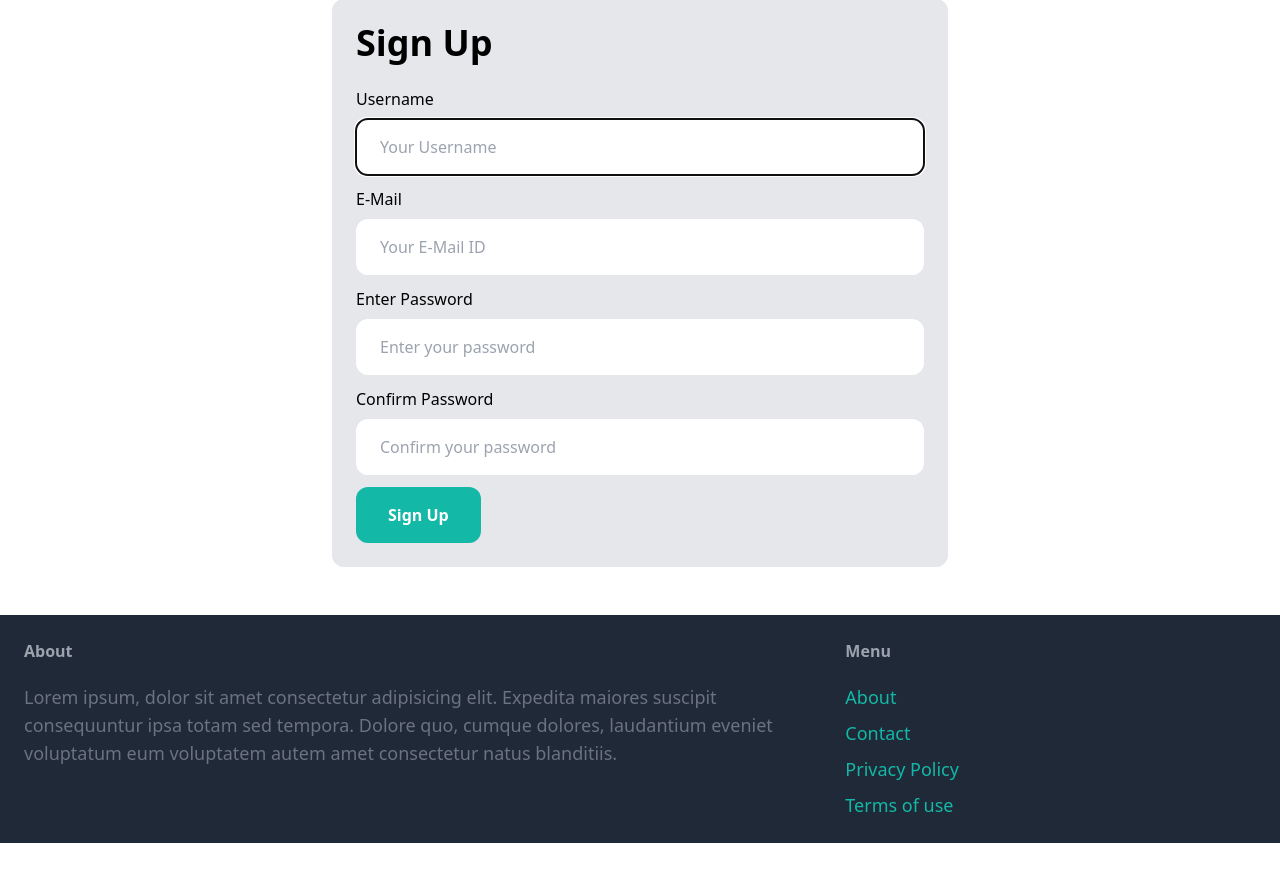
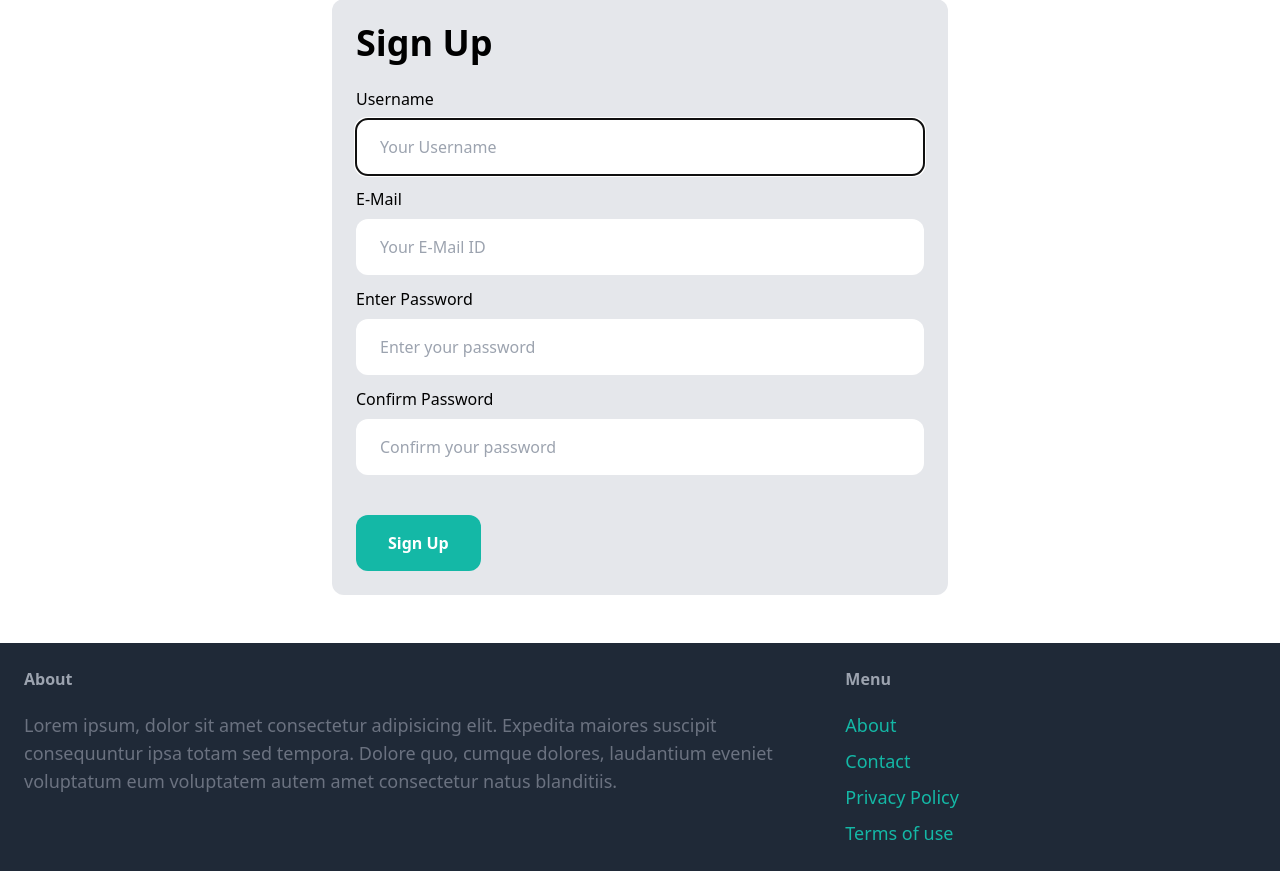
Before and after one commit to adityashibu/onlineMarketPlace, a Django app: page /signup/ in a window 1280 px wide. Shown: the part 166-1037 px from the top of the page. Before the commit the page ends 1009 px from the top, so only its background shows below. Run offline with Django 5.2, Linux system fonts and the light colour scheme; parts of the project's set-up code (start-up, migrations or seed data) failed here and were passed over; some libraries are stand-ins or nearby versions.

Commit message:
Added more style to signup page

```diff
--- a/onlineMarketPlace/core/templates/core/signup.html
+++ b/onlineMarketPlace/core/templates/core/signup.html
@@ -41,7 +41,7 @@
                 </div>
             {% endif %}
 
-            <button class="py-4 px-8 tex-lg bg-teal-500 hover:bg-teal-700 rounded-xl text-white font-semibold">Sign Up</button>
+            <button class="py-4 px-8 tex-lg bg-teal-500 hover:bg-teal-700 rounded-xl text-white font-semibold mt-7">Sign Up</button>
         </form>
     </div>
 {% endblock %}
```
